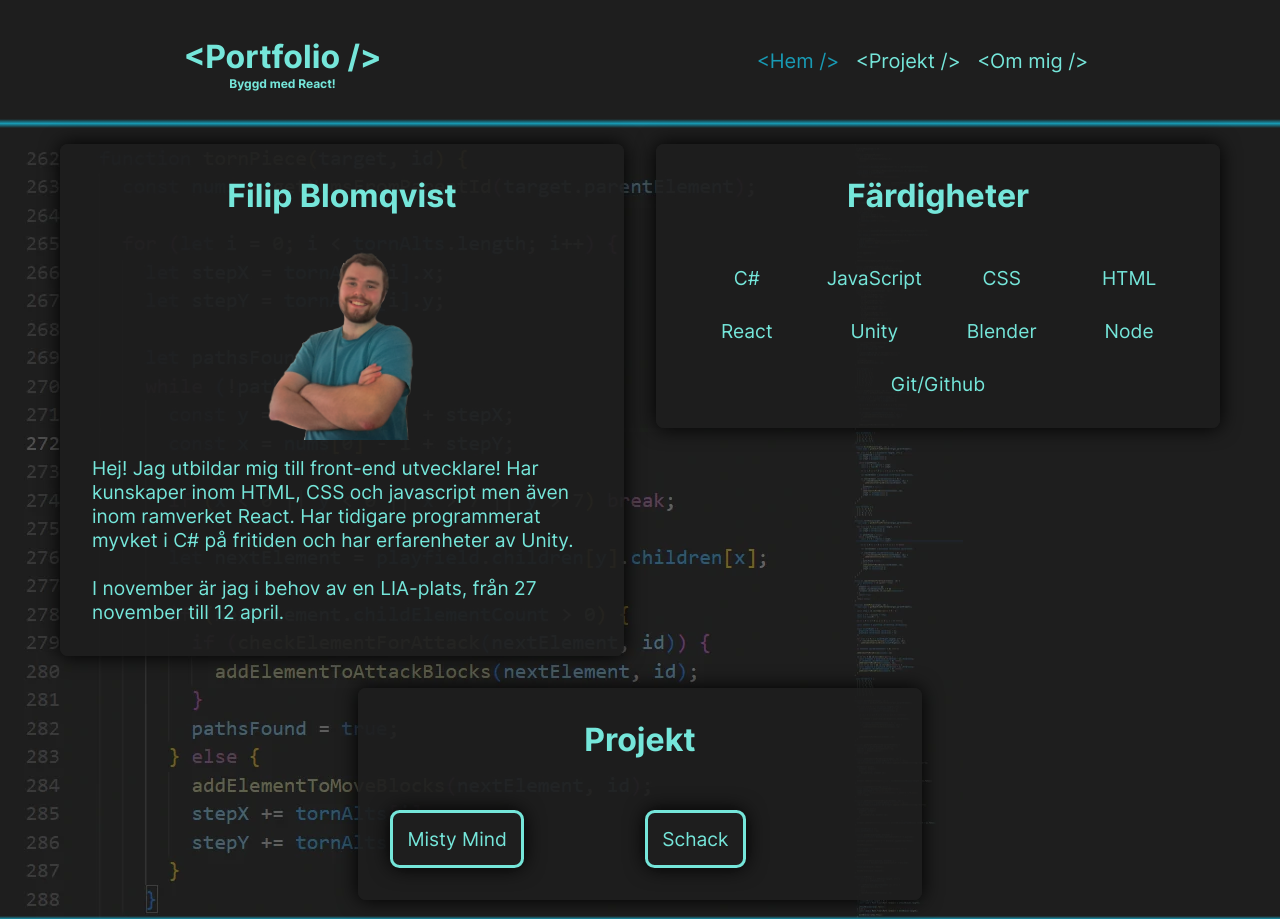
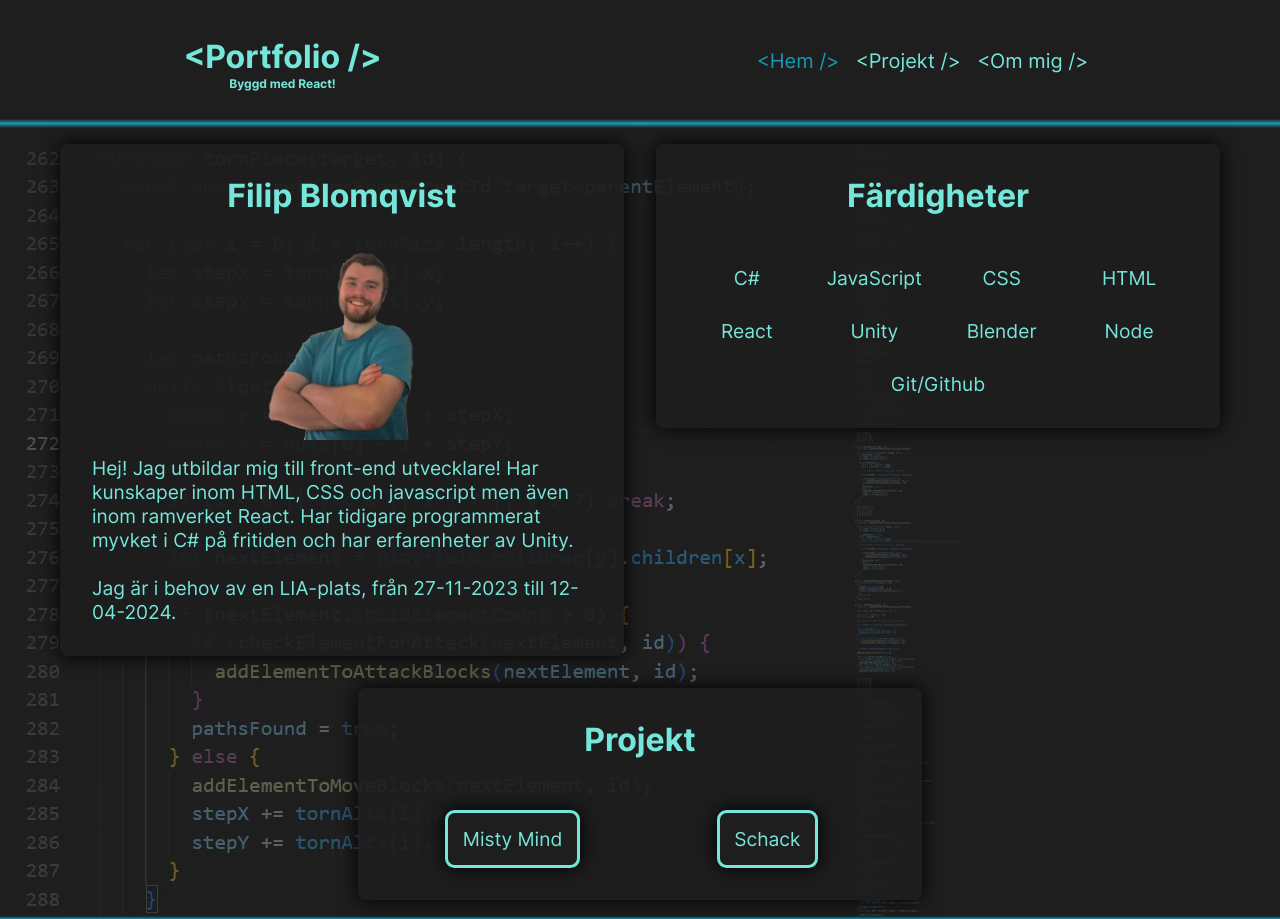
Before and after one commit to Kodskrivaren/portfolio, a React (Create React App) app: page /portfolio/projects/project in a window 1280 px wide. Shown: the top 919 px of the page. Built offline with nearby package versions, Linux system fonts and the light colour scheme.

Commit message:
Fixed styling for project buttons

```diff
--- a/src/components/pages/Home.js
+++ b/src/components/pages/Home.js
@@ -47,7 +47,7 @@ function Home(props) {
           `Hej! Jag utbildar mig till front-end utvecklare! Har kunskaper inom HTML, CSS och javascript men även inom ramverket React. Har tidigare programmerat myvket i C# på fritiden och har erfarenheter av Unity.`,
           <br key={"main-key-1"} />,
           <br key={"main-key-2"} />,
-          "I november är jag i behov av en LIA-plats, från 27 november till 12 april.",
+          "Jag är i behov av en LIA-plats, från 27-11-2023 till 12-04-2024.",
         ]}
       />
       <Card
--- a/src/styling/scss/pages/_page.scss
+++ b/src/styling/scss/pages/_page.scss
@@ -47,6 +47,8 @@
                 margin-top: 1em;
                 margin-bottom: 0;
                 flex: 5em;
+                display: flex;
+                justify-content: center;
                 p{
                     text-align: center;
                     margin-bottom: 0;
--- a/src/styling/stylesheet/main.css
+++ b/src/styling/stylesheet/main.css
@@ -193,6 +193,8 @@
   margin-top: 1em;
   margin-bottom: 0;
   flex: 5em;
+  display: flex;
+  justify-content: center;
 }
 .page-content .content-card .p-list li p {
   text-align: center;
```
Also changed, not shown: 1 other file (tests, documents, lock files or other folders).
